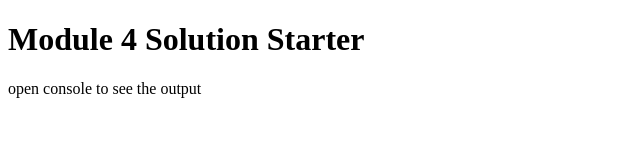
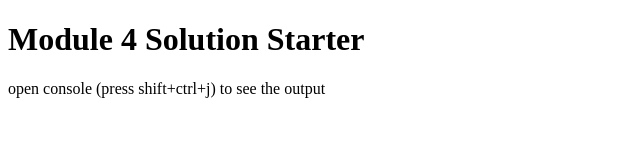
Before and after one commit to 19121A05R4/week-4-, a plain HTML site: page index.html in a window 1280 px wide. Shown: the whole page, without its empty margins (0-640 px from the left). Drawn offline with Linux system fonts and the light colour scheme.

Commit message:
Update index.html

```diff
--- a/index.html
+++ b/index.html
@@ -10,6 +10,6 @@
 </head>
 <body>
   <h1>Module 4 Solution Starter</h1>
-  <p>open console to see the output</p>
+  <p>open console (press shift+ctrl+j) to see the output</p>
 </body>
 </html>
```
